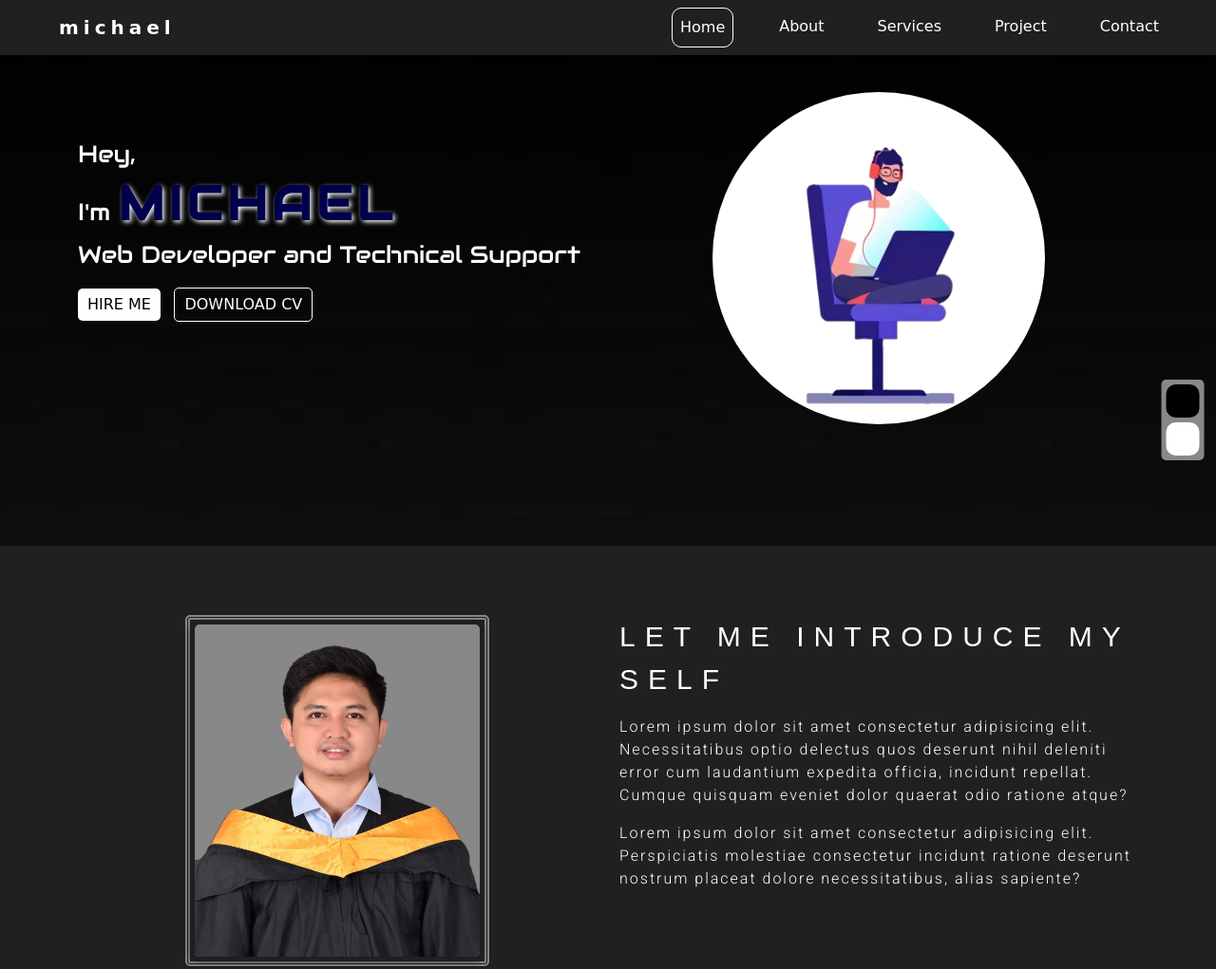
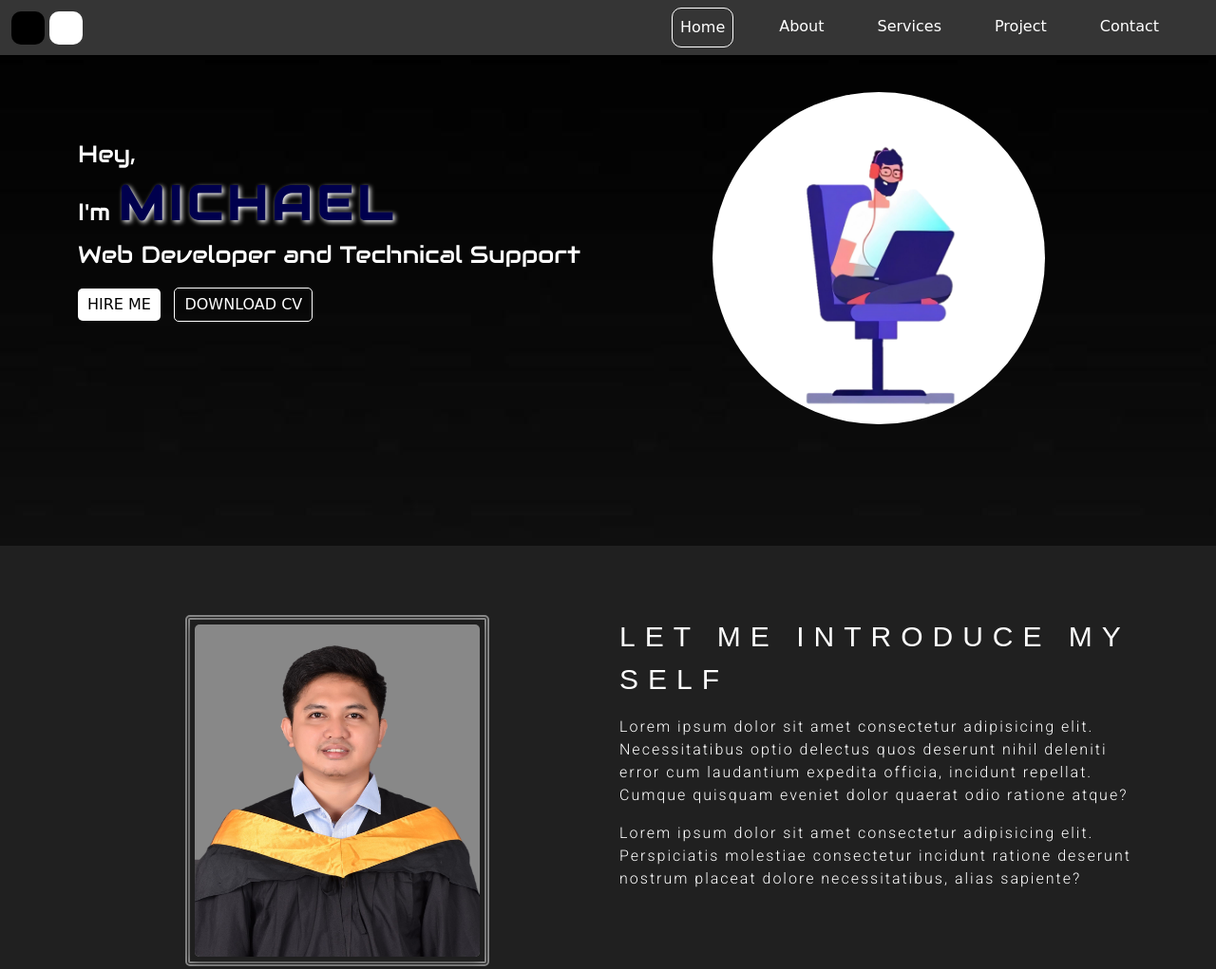
Before and after one commit to mhakemendez/portfolio, a plain HTML site: page index.html in a window 1280 px wide. Shown: the top 1021 px of the page at 95% size. Drawn offline with nearby package versions, Linux system fonts and the light colour scheme; a web font is replaced by a local one.

Commit message:
edit html and css

```diff
--- a/css/dark.css
+++ b/css/dark.css
@@ -21,7 +21,7 @@ body{
 /* ============== NAVIGATION ============== */
 
 .main-header .main-menu .navbar{
-    background: rgb(32, 32, 32);
+    background: rgb(53, 53, 53);
     transition: 1s;
 
 }
@@ -393,7 +393,7 @@ body{
 }
 
 .light-side{
-    margin-top: 5px;
+    margin-left: 5px;
     background: white;
     height: 35px;
     width: 35px;
--- a/css/light.css
+++ b/css/light.css
@@ -21,7 +21,7 @@ body{
 /* ============== NAVIGATION ============== */
 
 .main-header .main-menu .navbar{
-    background: white;
+    background: rgb(211, 211, 211);
     box-shadow: 2px 2px 5px rgb(32, 32, 32);
     transition: 1s;
 }
@@ -415,7 +415,7 @@ body{
 }
 
 .light-side{
-    margin-top: 5px;
+    margin-left: 5px;
     background: white;
     height: 35px;
     width: 35px;
--- a/index.html
+++ b/index.html
@@ -28,7 +28,9 @@
         <div class="main-menu">
             <nav class="navbar fixed-top navbar-expand-lg navbar-dark my-nav">
                 <div class="container-fluid">
-                    <a class="navbar-brand" href="#home">michael</a>
+
+                    <button class="side-thme side-dark" id="dark"></button>
+                    <button class="side-thme light-side" id="light"></button>
                     <button class="navbar-toggler" type="button" data-bs-toggle="collapse" data-bs-target="#navbarNav" aria-controls="navbarNav" aria-expanded="false" aria-label="Toggle navigation">
                         <i class="fas fa-bars"></i>
                     </button>
@@ -293,10 +295,8 @@
     </div>
 
     <!---------- FOOTER ------------>
-    <div class="theme-side">
-        <button class="side-thme side-dark" id="dark"></button>
-        <button class="side-thme light-side" id="light"></button>
-    </div>
+
+
 
 
     <!-- javascript -->
```
